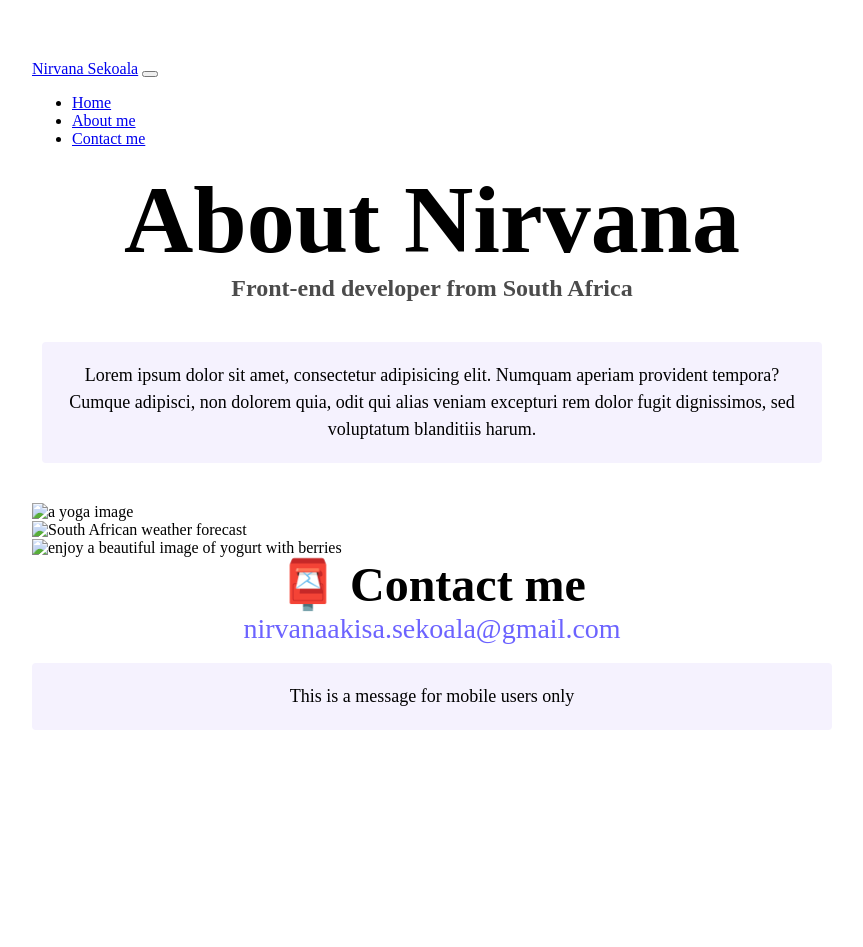
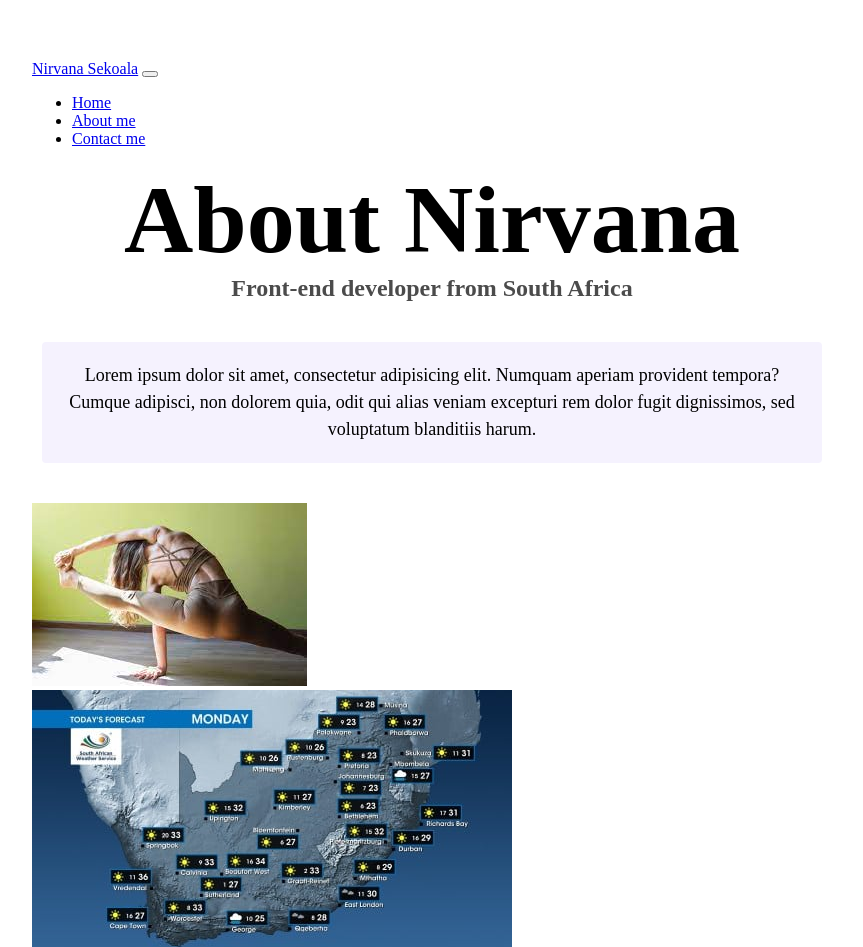
Before and after one commit to NirvanaAkisa/Week-3-homework, a plain HTML site: page about.html in a window 1280 px wide. Shown: the top 947 px of the page, without its empty margins (208-1071 px from the left). Before the commit the page ends 800 px from the top, so only its background shows below. Drawn offline with nearby package versions, Linux system fonts and the light colour scheme.

Commit message:
Updated SEO titles and linked images correctly

```diff
--- a/about.html
+++ b/about.html
@@ -10,7 +10,7 @@
       crossorigin="anonymous"
     ></script>
     <link rel="stylesheet" href="style.css" />
-    <meta name="description"  content="some projects Nirvana has worked on with SheCodes"  />
+    <meta name="description"  content="some projects Nirvana has worked on with SheCodes - a weather forecast, yoga model and yogurt image are included"  />
     <title>Nirvana Sekoala</title>
   </head>
   <body>
@@ -56,13 +56,13 @@
     <div class="container">
       <div class="row">
         <div class="col-sm-4">
-          <img src="images/yoga.png" title="a yoga image" class="img-fluid p-2 shadow rounded" />
+          <img src="images/yoga.jpg" class="img-fluid p-2 shadow rounded" />
         </div>
         <div class="col-sm-4">
-          <img src="images/weather.png" title="South African weather forecast" class="img-fluid p-2 shadow rounded" />
+          <img src="images/weather.jpg" class="img-fluid p-2 shadow rounded" />
         </div>
         <div class="col-sm-4">
-          <img src="images/yogurt.png" title="enjoy a beautiful image of yogurt with berries" class="img-fluid p-2 shadow rounded" />
+          <img src="images/yogurt.jpg" class="img-fluid p-2 shadow rounded" />
         </div>
       </div>
     </div>
```
